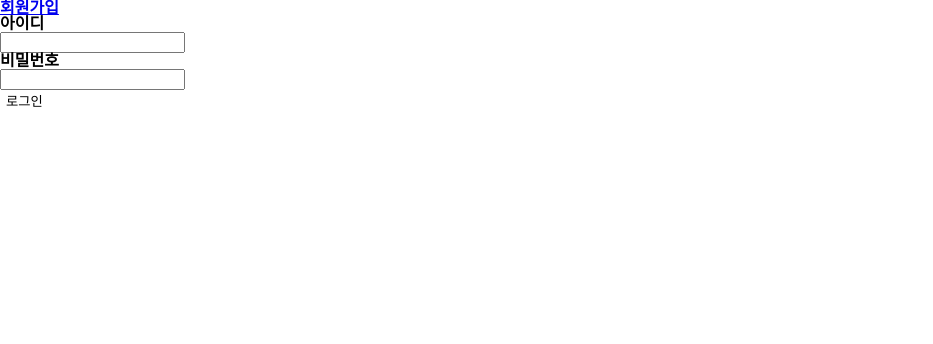
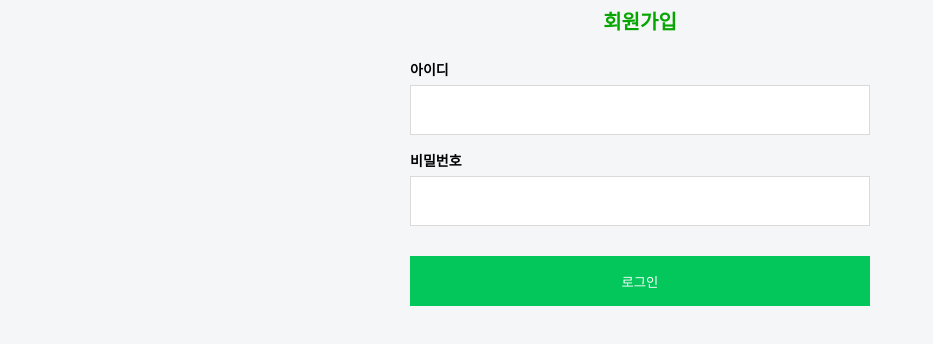
Before and after one commit to codesquad-member-2020/signup-8, a plain HTML site: page FE/views/login.html in a window 1280 px wide. Shown: the whole page, without its empty margins (0-933 px from the left). Drawn offline with Linux system fonts and the light colour scheme.

Commit message:
[Fix] signup.css -> form.css 이름 변경
- 로그인 페이지와 공용으로 사용하기 위해 폼 스타일로 변경함

```diff
--- a/FE/style/signup.css
+++ b/FE/style/form.css
@@ -9,7 +9,8 @@ body {
   margin: auto;
 }
 
-#join-form {
+#join-form,
+#login-form {
   width: 460px;
 }
 
@@ -148,6 +149,13 @@ span.ps_box.int_favor.box_right_space {
   height: 50px;
 }
 
+.btn_login {
+  color: #fff;
+  background-color: #03c75a;
+  width: 100%;
+  height: 50px;
+}
+
 .form-content .favor {
   border: 2px solid #ccc;
   border-radius: 3px;
```
Also changed, not shown: FE/views/signup.html (+1 -1 lines).
